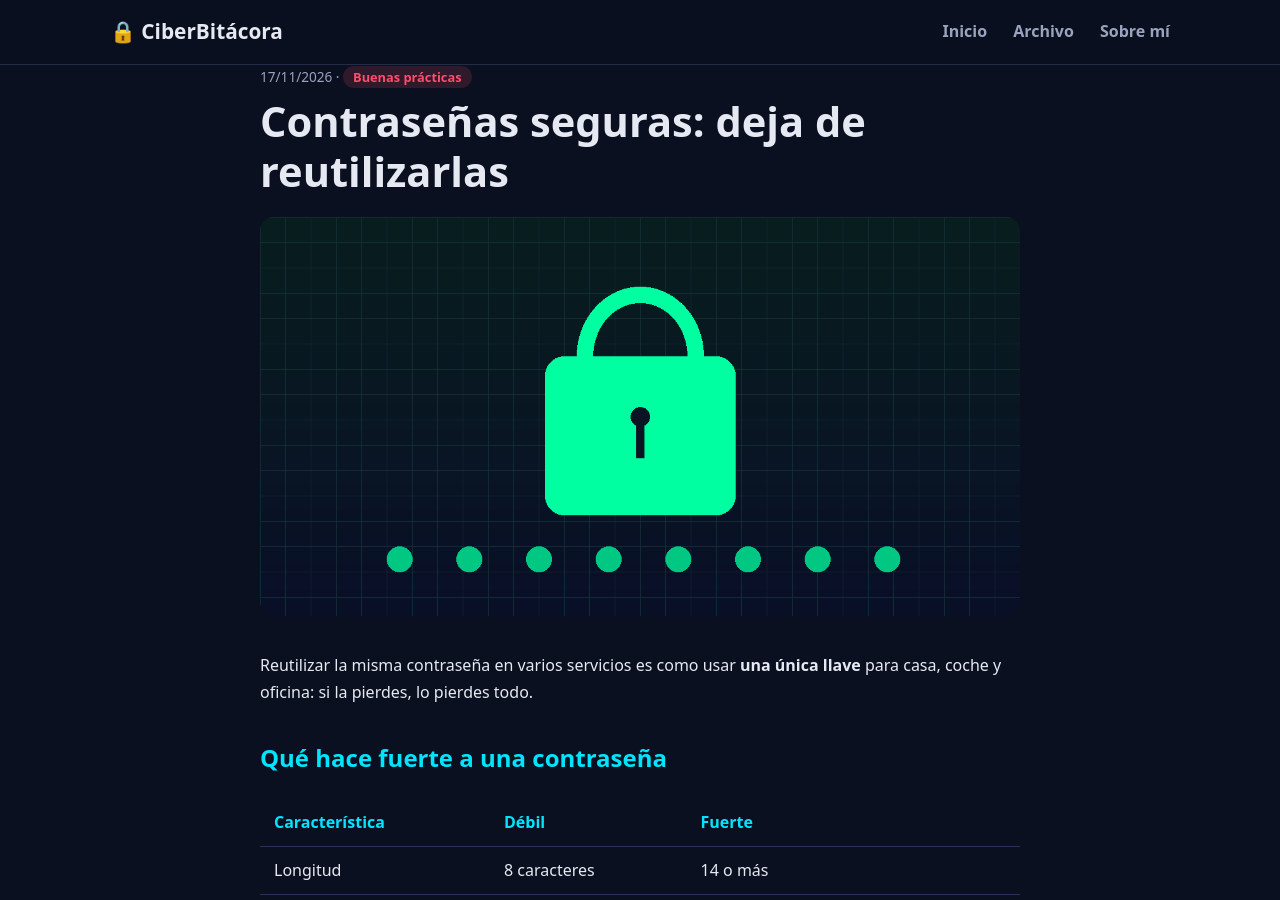
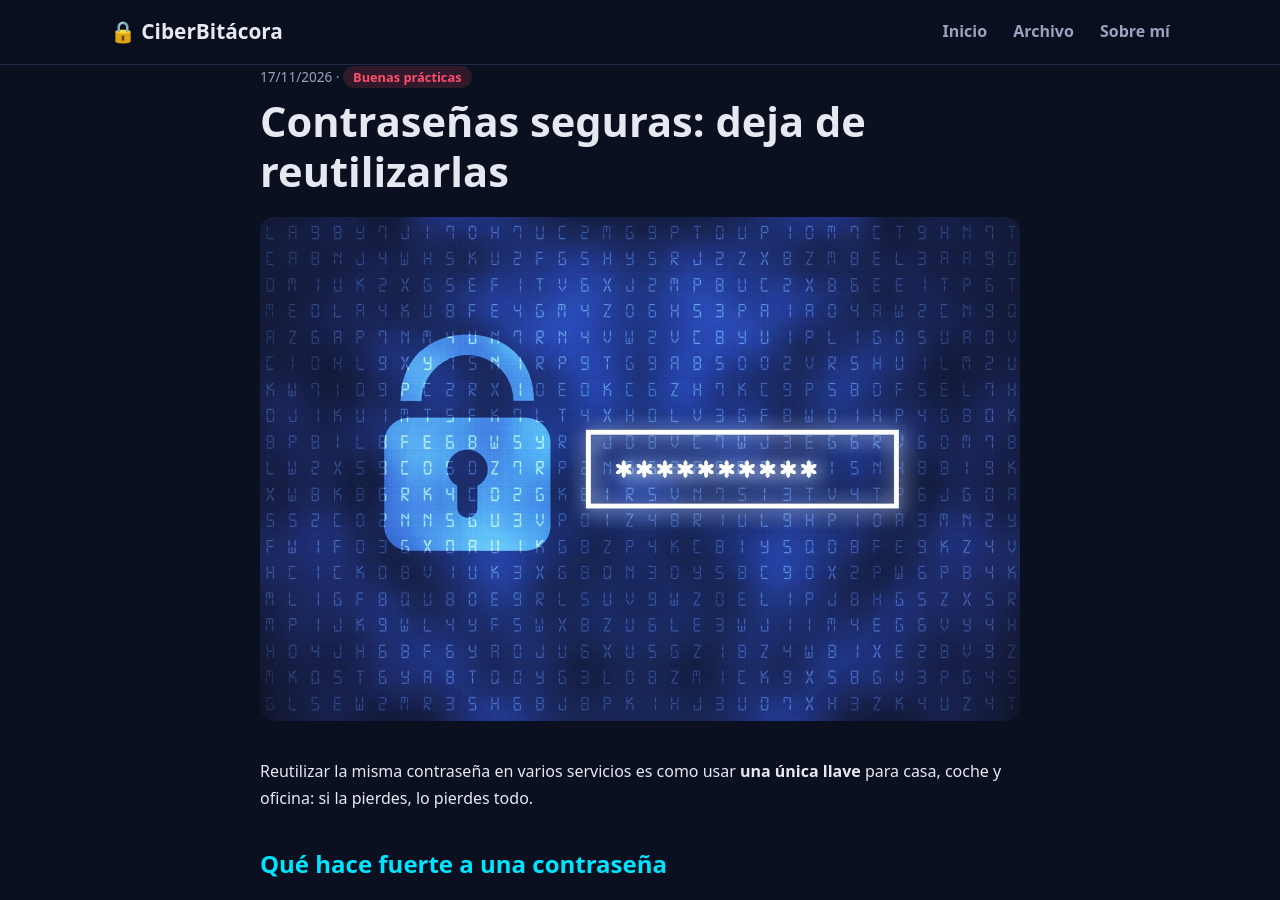
Before and after one commit to nathisbh-coder/ciberbitacora, a Jekyll site: the page built from _posts/2026-11-17-contrasenas-seguras-y-gestores.md, in a window 1280 px wide and 900 px high. Built offline with Jekyll 4.4.1, drawn with Linux system fonts in a browser that asks for light colours.

Commit message:
Change post image from passwords.png to pass.jpg
Updated the image reference for the post on secure passwords.

```diff
--- a/_posts/2026-11-17-contrasenas-seguras-y-gestores.md
+++ b/_posts/2026-11-17-contrasenas-seguras-y-gestores.md
@@ -2,7 +2,7 @@
 layout: post
 title: "Contraseñas seguras: deja de reutilizarlas"
 category: Buenas prácticas
-image: /assets/img/passwords.png
+image: /assets/img/pass.jpg
 image_alt: "Ilustración de un candado verde con caracteres ocultos"
 ---
 Reutilizar la misma contraseña en varios servicios es como usar **una única llave** para casa, coche y oficina: si la pierdes, lo pierdes todo.
```
